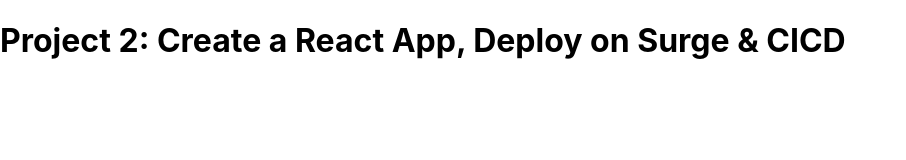
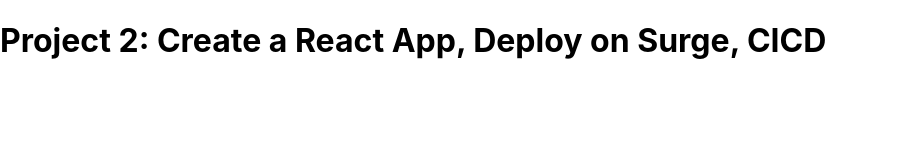
Before and after one commit to ma-shafi/project2-practice, a React (Create React App) app: page / in a window 1280 px wide. Shown: the top 160 px of the page, without its empty margins (0-906 px from the left). Built offline with nearby package versions, Linux system fonts and the light colour scheme.

Commit message:
Update App.js

```diff
--- a/src/App.js
+++ b/src/App.js
@@ -3,7 +3,7 @@
 
 function App() {
   return (
-    <h1>Project 2: Create a React App, Deploy on Surge & CICD</h1>
+    <h1>Project 2: Create a React App, Deploy on Surge, CICD</h1>
   );
 }
 
```
